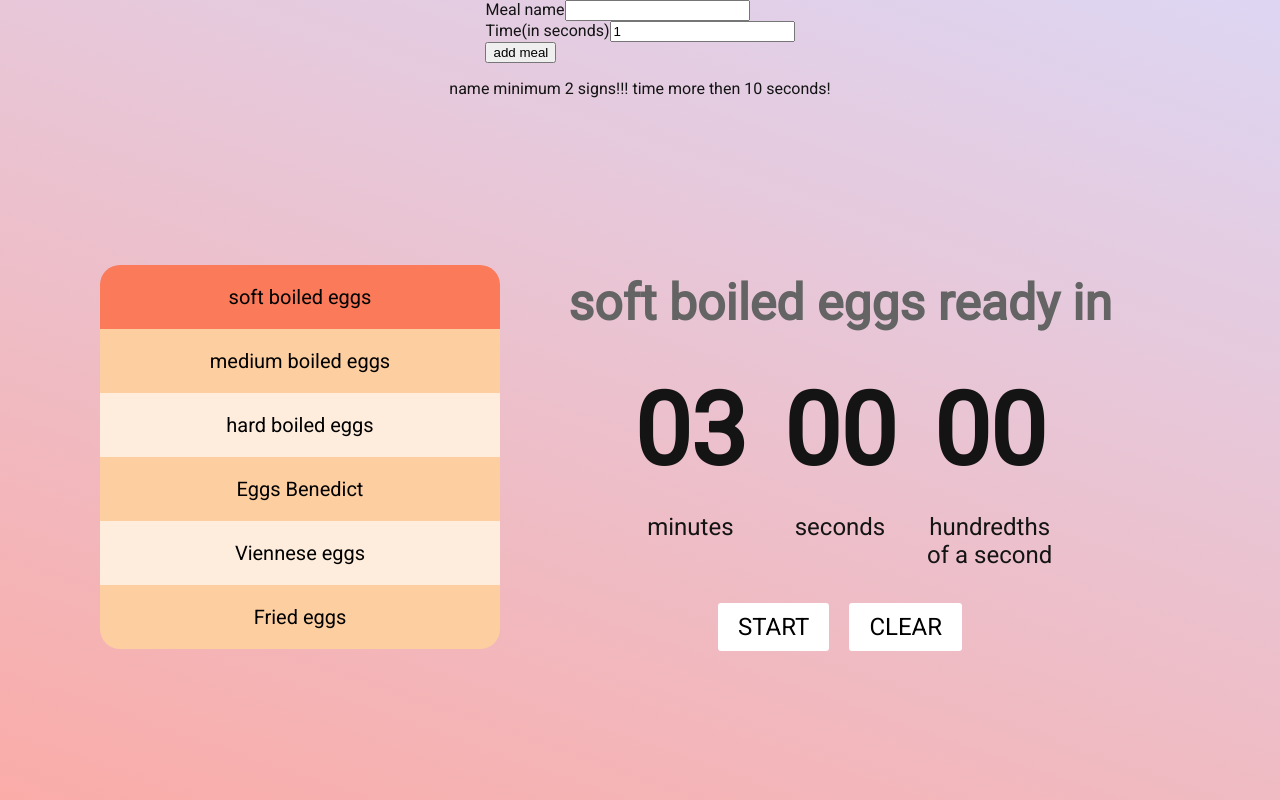
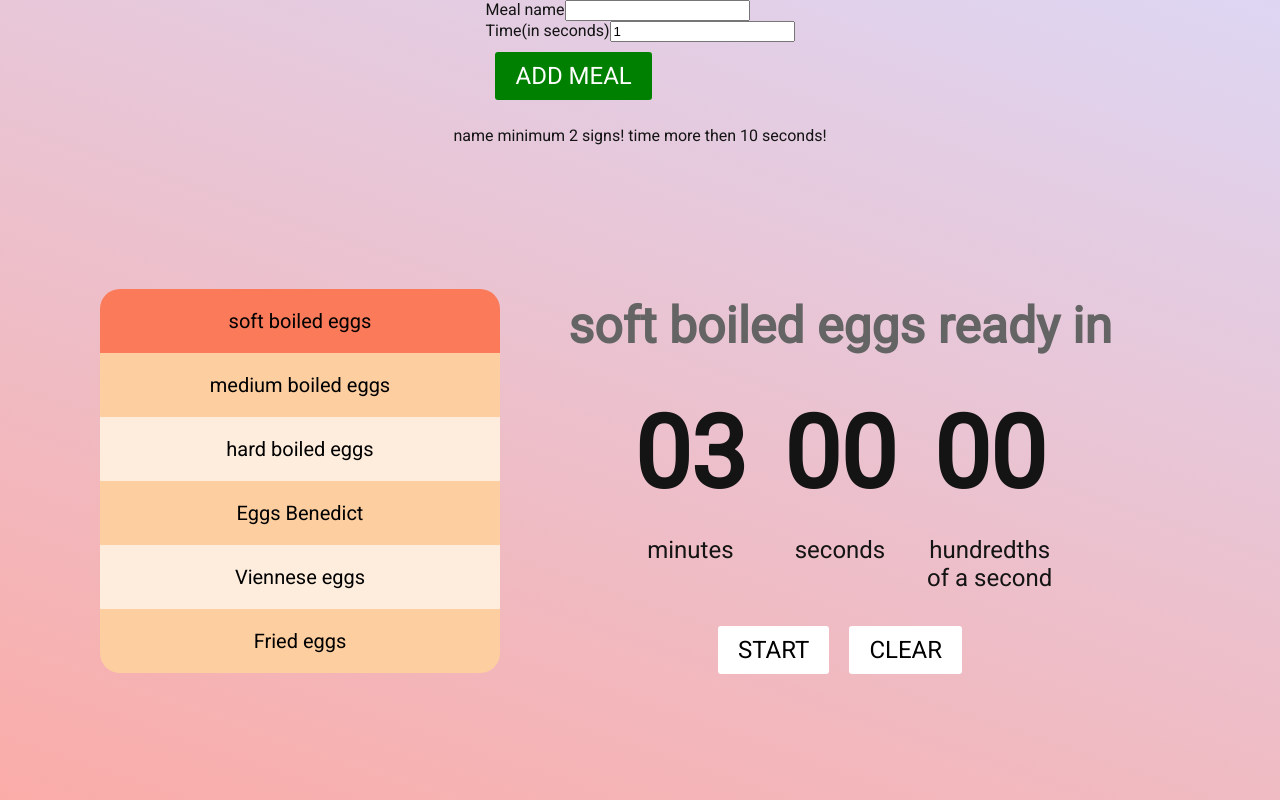
Before and after one commit to wasiak93/cooking-timer, a React (Create React App) app: page / in a window 1280 px wide. Built offline with nearby package versions, Linux system fonts and the light colour scheme.

Commit message:
add component Button in Form and rebuild className in Button.js(change classEnd to blockName)

```diff
--- a/src/Alarm/Alarm.js
+++ b/src/Alarm/Alarm.js
@@ -9,7 +9,7 @@ const Alarm = ({ actualMeal, stopAudio }) => {
     <div className="alarm">
       <p className="alarm__paragraph">{actualMeal} is ready!!!!</p>
       <Audio />
-      <Button activity="turn off alarm" handler={stopAudio} classEnd="alarm" />
+      <Button activity="turn off alarm" handler={stopAudio} blockName="alarm" />
     </div>
   );
 };
--- a/src/App.js
+++ b/src/App.js
@@ -3,6 +3,7 @@ import React, { useState, useEffect } from "react";
 import "./App.css";
 import Main from "./Main/Main";
 import Alarm from "./Alarm/Alarm";
+import Form from "./Form/Form";
 
 const App = () => {
   const [mealsArray, setMealsArray] = useState([
@@ -111,29 +112,16 @@ const App = () => {
     }
   };
 
-  const inputs = inputsArray.map(({ idValue, text, type, id, value }) => (
-    <div className="form__item" key={id}>
-      <label htmlFor={idValue}>{text}</label>
-      <input
-        type={type}
-        id={idValue}
-        value={value}
-        onChange={(e) => handlerInput(e, id)}
-      />
-    </div>
-  ));
   return (
     <div className="app">
-      <form action="" className="form" onSubmit={addMeal}>
-        {inputs}
-        <button>add meal</button>
-
-        {/* {inputsArray[0].value.length < 2 && <p>name minimum 2 signs!!!</p>} */}
-        {/* {inputsArray[1].value < 10 && <p>time more then 10 seconds!</p>} */}
-      </form>
+      <Form
+        addMeal={addMeal}
+        inputsArray={inputsArray}
+        handlerInput={handlerInput}
+      />
       <div className="info">
         <p>
-          {inputsArray[0].value.length < 2 && "name minimum 2 signs!!!"}
+          {inputsArray[0].value.length < 2 && "name minimum 2 signs!"}
           {inputsArray[1].value < 10 && " time more then 10 seconds!"}
         </p>
       </div>
--- a/src/Button/Button.css
+++ b/src/Button/Button.css
@@ -14,7 +14,8 @@
   background-color: #EDBA87;
 }
 
-.button--console {
+.console__button,
+.form__button {
   background-color: white;
   margin: 10px;
   padding: 5px 10px;
@@ -28,7 +29,7 @@
   background-color: #FA7A5A;
 }
 
-.button--alarm {
+.alarm__button {
   padding: 10px 40px;
   font-size: 28px;
   font-weight: bold;
@@ -37,8 +38,13 @@
   color: white;
 }
 
+.form__button {
+  background-color: green;
+  color: white;
+}
+
 @media (min-width:1200px) {
-  .button--list {
+  .header__button {
     width: 100%;
     margin: 0px;
     padding: 20px 10px;
@@ -46,11 +52,11 @@
     border-radius: 0px;
   }
 
-  .button--list:nth-child(odd):hover {
+  .header__button:nth-child(odd):hover {
     background-color: #EDBA87;
   }
 
-  .button--list:nth-child(odd) {
+  .header__button:nth-child(odd) {
     background-color: #FEEDDC;
   }
 
@@ -59,12 +65,13 @@
     background-color: #FA7A5A
   }
 
-  .button--console {
+  .console__button,
+  .form__button {
     padding: 10px 20px;
     font-size: 24px;
   }
 
-  .button--alarm {
+  .alarm__button {
     font-size: 46px;
   }
 }
--- a/src/Button/Button.js
+++ b/src/Button/Button.js
@@ -1,11 +1,11 @@
 import React from "react";
 import "./Button.css";
 
-const Button = ({ activity, handler, active, classEnd }) => {
+const Button = ({ activity, handler, active, blockName }) => {
   return (
     <button
       onClick={handler}
-      className={`button ${active ? "button--active" : ""} button--${classEnd}
+      className={`button ${active ? "button--active" : ""} ${blockName}__button
       `}
     >
       {activity}
--- a/src/Form/Form.js
+++ b/src/Form/Form.js
@@ -0,0 +1,24 @@
+import React from "react";
+import "./Form.css";
+import Button from "../Button/Button";
+
+const Form = ({ addMeal, inputsArray, handlerInput }) => {
+  const inputs = inputsArray.map(({ idValue, text, type, id, value }) => (
+    <div className="form__item" key={id}>
+      <label htmlFor={idValue}>{text}</label>
+      <input
+        type={type}
+        id={idValue}
+        value={value}
+        onChange={(e) => handlerInput(e, id)}
+      />
+    </div>
+  ));
+  return (
+    <form action="" className="form" onSubmit={addMeal}>
+      {inputs}
+      <Button blockName="form" activity="add meal" />
+    </form>
+  );
+};
+export default Form;
--- a/src/Main/Header/Header.js
+++ b/src/Main/Header/Header.js
@@ -10,7 +10,7 @@ const Header = ({ mealsArray, handlerMealButton, activeButtonId }) => {
       handler={() => handlerMealButton(time, id, name)}
       activity={name}
       active={activeButtonId === id ? true : false}
-      classEnd="list"
+      blockName="header"
     />
   ));
   return <div className="header">{meals}</div>;
--- a/src/Main/Timer/Console/Console.js
+++ b/src/Main/Timer/Console/Console.js
@@ -10,24 +10,24 @@ const Console = ({ activity, handlerButtonStart, handlerClear }) => {
       activity: activity,
       handler: handlerButtonStart,
       active: false,
-      classEnd: "console",
+      blockName: "console",
     },
     {
       id: 1,
       activity: "clear",
       handler: handlerClear,
       active: false,
-      classEnd: "console",
+      blockName: "console",
     },
   ];
   const buttons = buttonsArray.map(
-    ({ id, activity, handler, active, classEnd }) => (
+    ({ id, activity, handler, active, blockName }) => (
       <Button
         key={id}
         activity={activity}
         handler={handler}
         active={active}
-        classEnd={classEnd}
+        blockName={blockName}
       />
     )
   );
```
Also changed, not shown: src/Form/Form.css (added).
